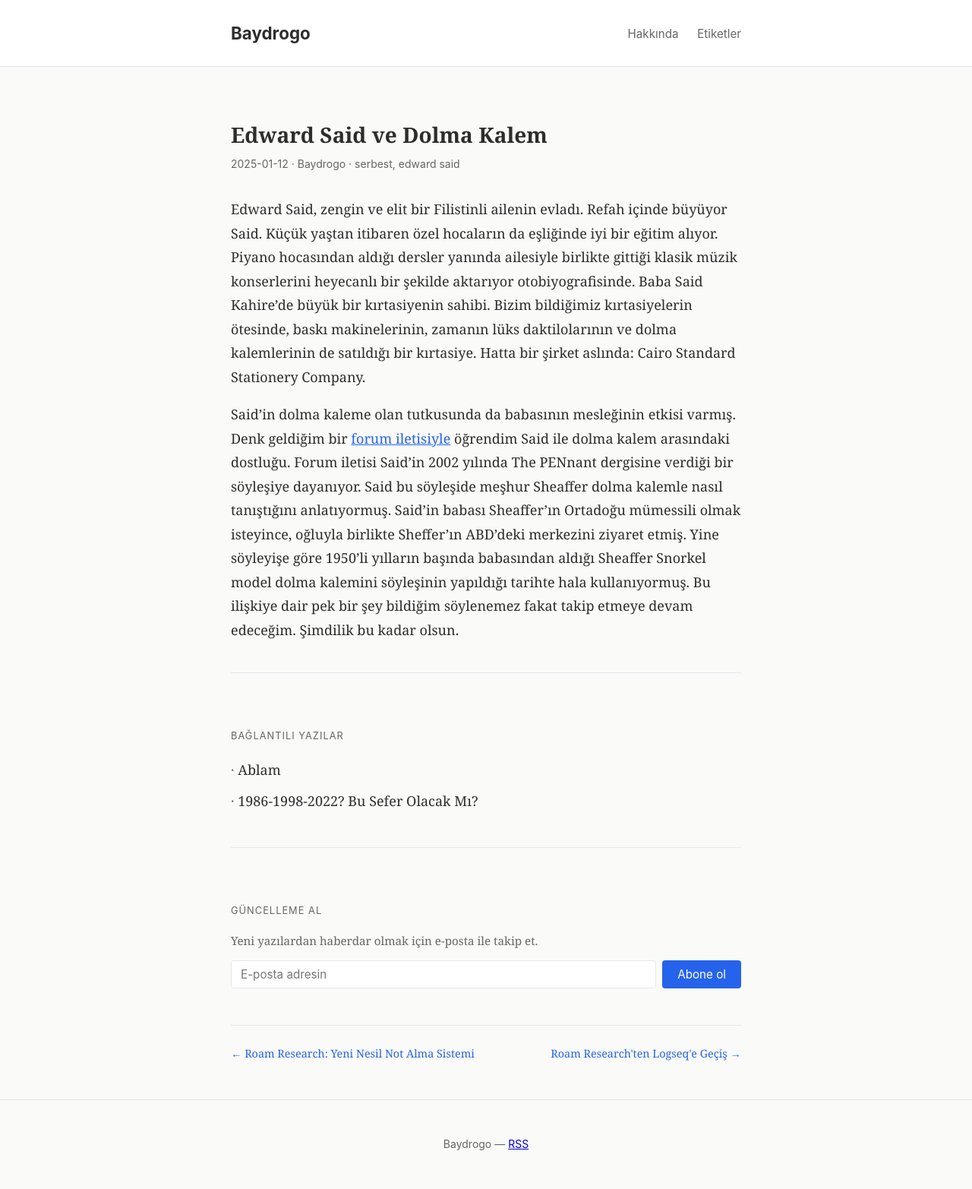
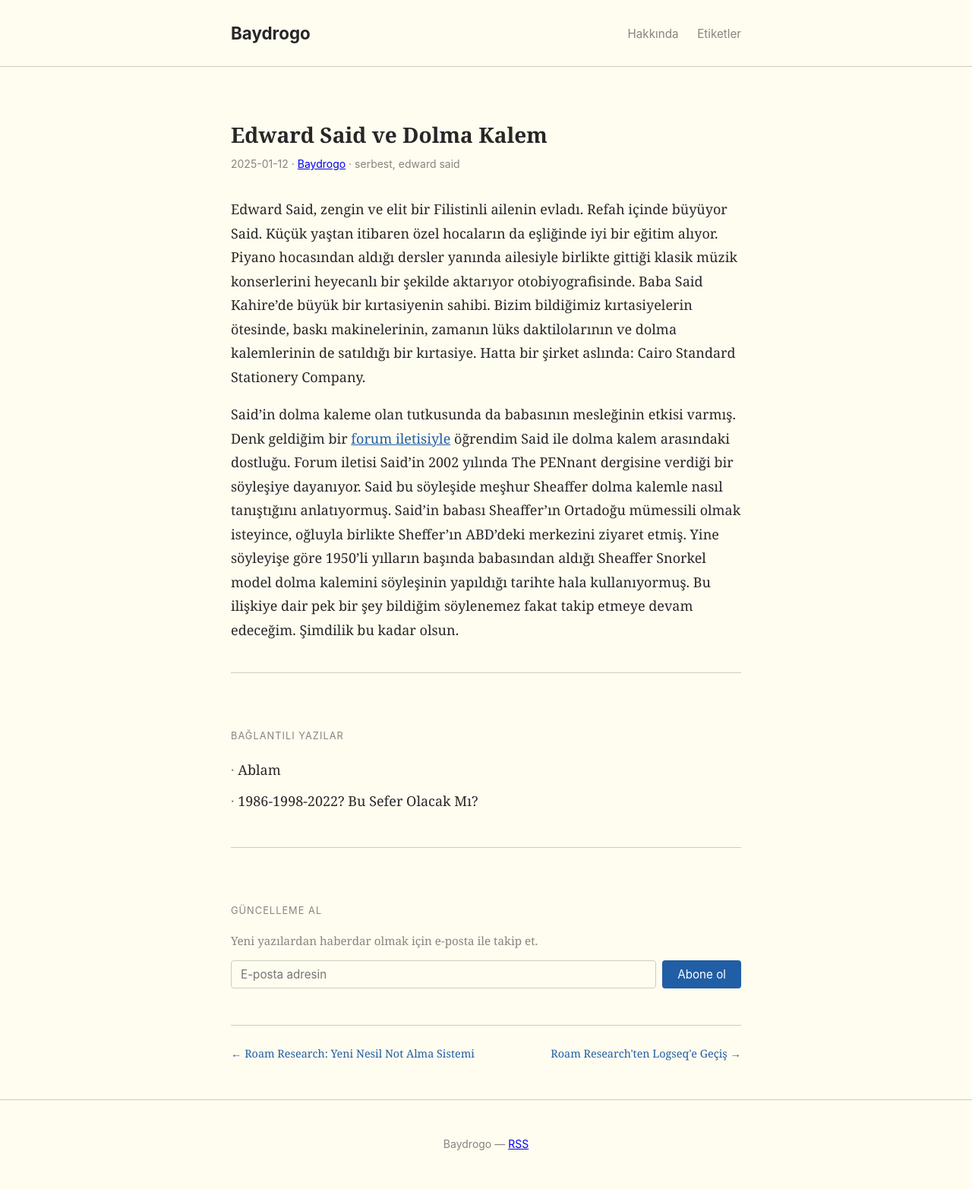
Before and after one commit to baydrogo/baydrogo, a Jekyll site: the page built from _posts/2025-01-12-edward-said-ve-dolma-kalem.md, in a window 1280 px wide. Shown: the whole page at 76% size. Built offline with Jekyll 4.4.1, drawn with Linux system fonts in a browser that asks for light colours.

Commit message:
Refactor color variables and update styles
Updated color variables and adjusted background colors for header and input fields.

```diff
--- a/assets/css/style.scss
+++ b/assets/css/style.scss
@@ -8,11 +8,11 @@
 /* Değişkenler */
 $font-body: Georgia, "Times New Roman", serif;
 $font-ui: -apple-system, BlinkMacSystemFont, "Segoe UI", Roboto, sans-serif;
-$color-text: #2d2d2d;
-$color-muted: #666;
-$color-accent: #2563eb;
-$color-border: #e5e7eb;
-$color-bg: #fafaf9;
+$color-text: #282726;
+$color-muted: #878580;
+$color-accent: #205EA6;
+$color-border: #CECDC3;
+$color-bg: #FFFCF0;
 $max-width: 720px;
 
 /* Reset */
@@ -38,7 +38,7 @@ body {
 .site-header {
   padding: 1.5rem 0;
   border-bottom: 1px solid $color-border;
-  background: white;
+  background: $color-bg;
 
   .container {
     display: flex;
@@ -409,7 +409,7 @@ body {
     border-radius: 4px;
     flex: 1;
     min-width: 200px;
-    background: white;
+    background: $color-bg;
     color: $color-text;
     &:focus { outline: none; border-color: $color-accent; }
   }
@@ -478,9 +478,3 @@ body {
   .newsletter-form form { flex-direction: column; }
   .newsletter-form input[type="email"] { min-width: unset; }
 }
-
-.author-link {
-  color: $color-muted;
-  text-decoration: none;
-  &:hover { color: $color-accent; text-decoration: underline; }
-}
```
